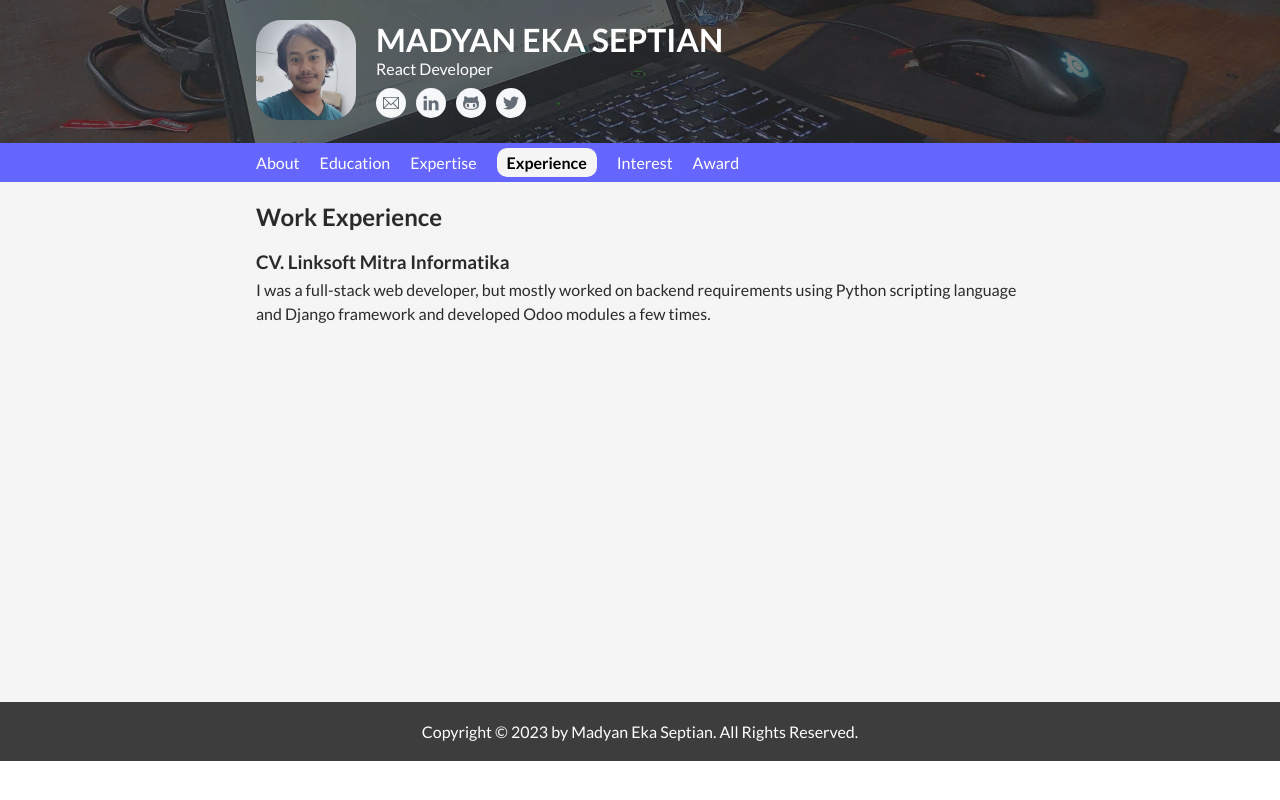
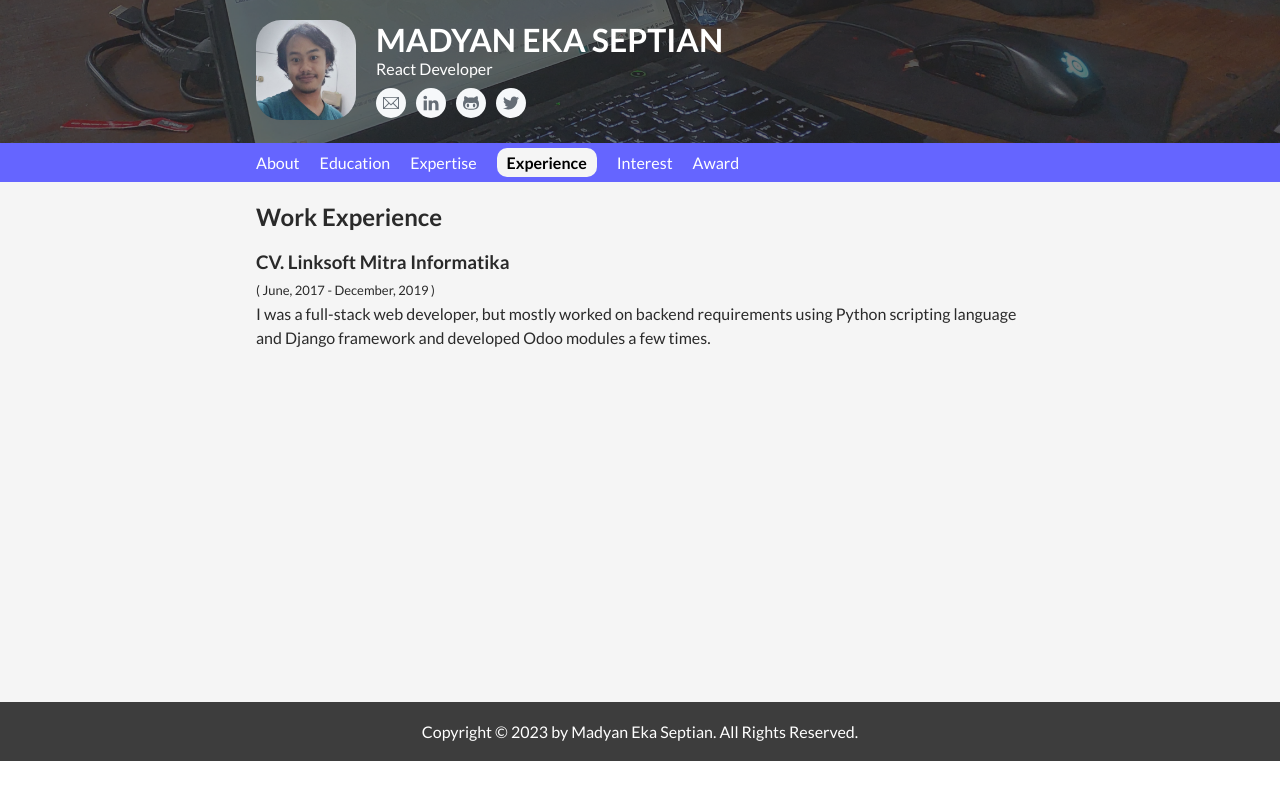
Before and after one commit to madyanes/cv-prakerja-hacktiv8, a React (Vite) app: page /experience in a window 1280 px wide. Built offline with nearby package versions, Linux system fonts and the light colour scheme.

Commit message:
Add working experience period

```diff
--- a/src/App.css
+++ b/src/App.css
@@ -209,6 +209,19 @@ section :is(h1, h2, h3, h4, h5, h6) {
   flex: 0;
 }
 
+.period {
+  font-size: small;
+  margin: 0 !important;
+}
+
+.period::before {
+  content: '( ';
+}
+
+.period::after {
+  content: ' )';
+}
+
 /* IDs */
 
 #section-group {
--- a/src/pages/Experience.jsx
+++ b/src/pages/Experience.jsx
@@ -6,6 +6,7 @@ function Experience() {
       </header>
       <section>
         <h1>CV. Linksoft Mitra Informatika</h1>
+        <p className='period'>June, 2017 - December, 2019</p>
         <p>
           I was a full-stack web developer, but mostly worked on backend
           requirements using Python scripting language and Django framework and
```
